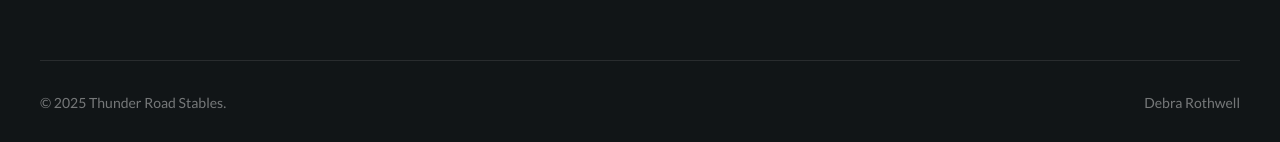
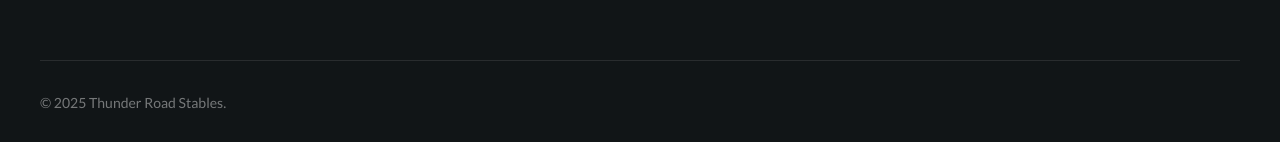
Before and after one commit to Midorivi/thunder-road-stables, a React (Vite) app: page / in a window 1280 px wide. Shown: the part 7905-8047 px from the top of the page. Built offline with nearby package versions, Linux system fonts and the light colour scheme; the HTML template or start-up script is replaced by a standard one; a web font is replaced by a local one.

Commit message:
Remove Debra Rothwell name from footer

```diff
--- a/src/components/layout/Footer.tsx
+++ b/src/components/layout/Footer.tsx
@@ -82,9 +82,8 @@ export function Footer() {
           </div>
         </div>
 
-        <div className="flex flex-col gap-3 pt-8 text-sm text-white/42 md:flex-row md:items-center md:justify-between">
+        <div className="pt-8 text-sm text-white/42">
           <p>© 2025 Thunder Road Stables.</p>
-          <p>{contactDetails.name}</p>
         </div>
       </div>
     </footer>
```
